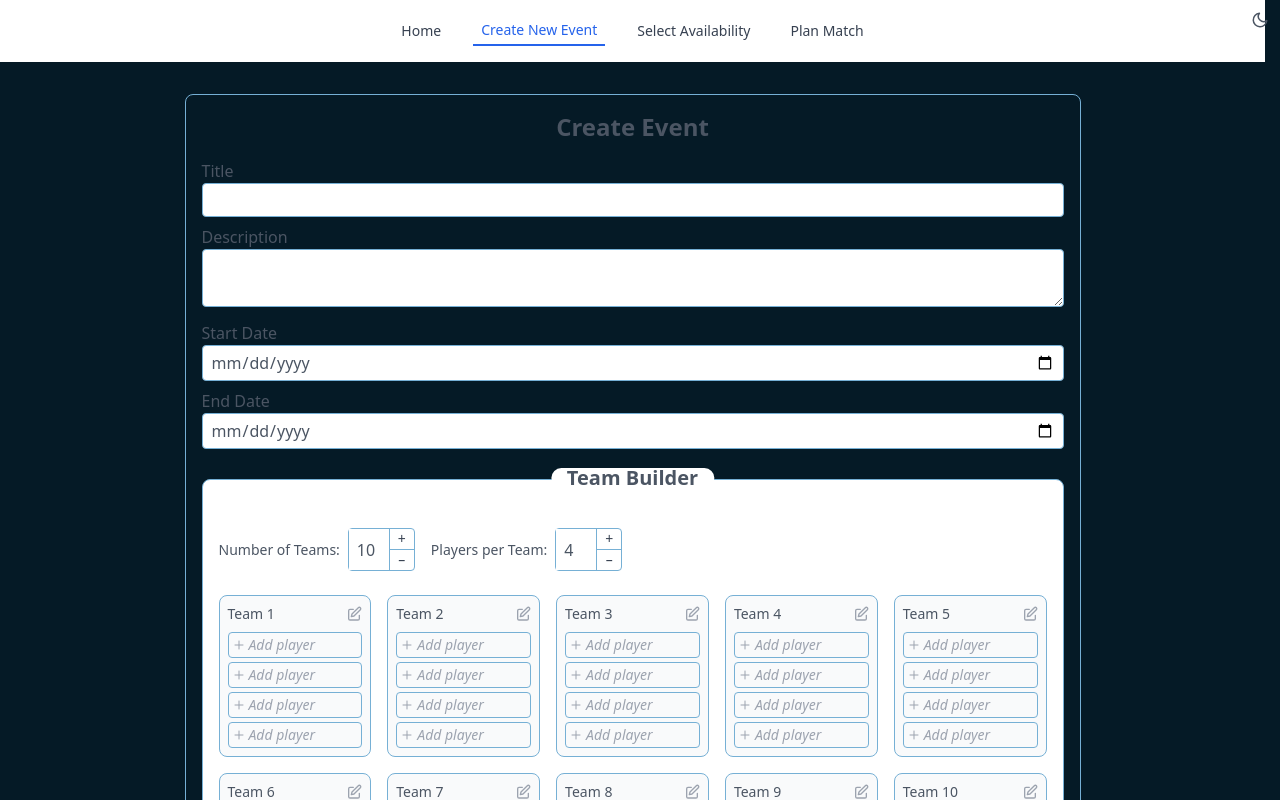
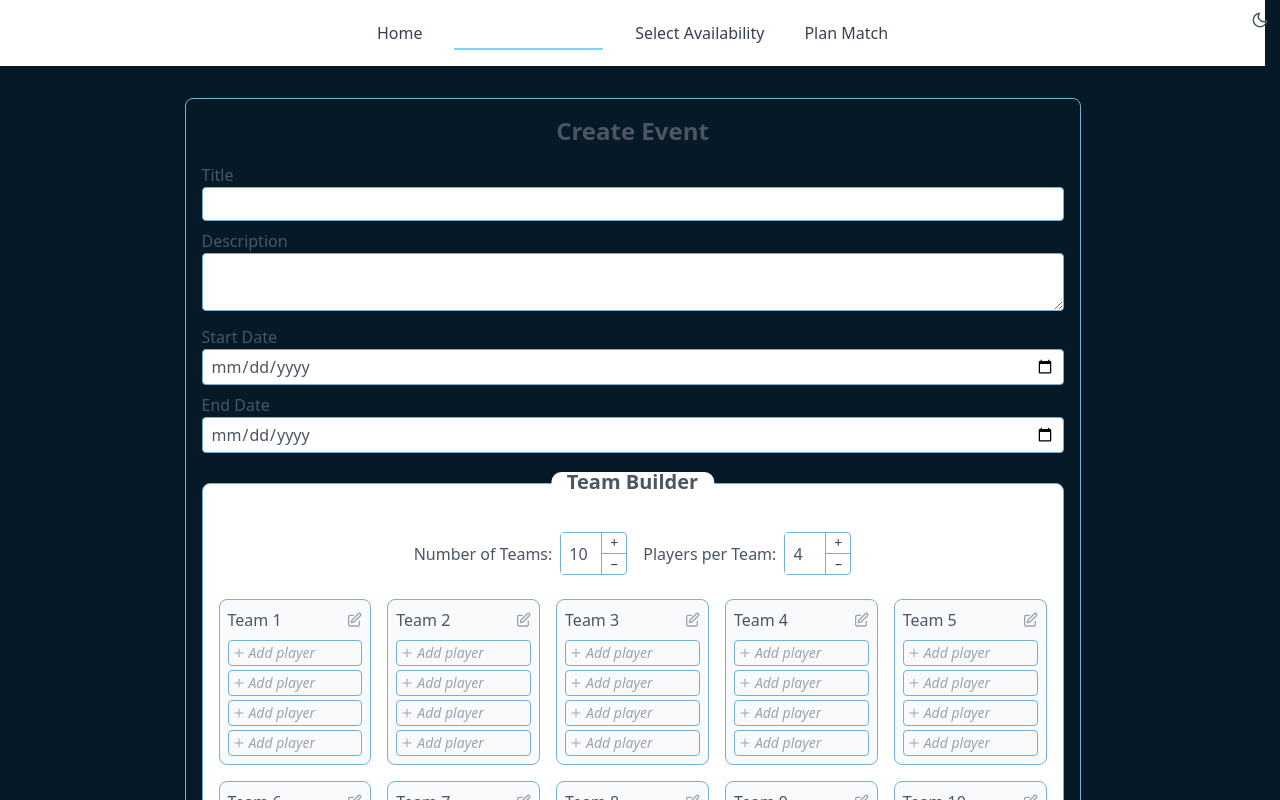
Before and after one commit to jazzorpheus/jof-scheduler, a React (Vite) app: page /create in a window 1280 px wide. Shown: the top 800 px of the page. Built offline with nearby package versions, Linux system fonts and the light colour scheme.

Commit message:
increase teamName size on editable rosters, reverse navbar links coloring from white, blue when focused, to blue, white when focused

```diff
--- a/src/components/EditableTeamRoster.jsx
+++ b/src/components/EditableTeamRoster.jsx
@@ -100,11 +100,14 @@ export default function EditableTeamRoster({
             onBlur={handleNameBlur}
             onKeyDown={handleNameKeyPress}
             autoFocus
-            className="px-1 text-sm font-medium w-full dark:bg-jof-blue-900"
+            className="px-1 text-md font-medium w-full dark:bg-jof-blue-900"
           />
         ) : (
           <>
-            <span className="text-sm font-medium" onClick={handleNameClick}>
+            <span
+              className="text-md font-medium text-center"
+              onClick={handleNameClick}
+            >
               {teamName}
             </span>
             <svg
--- a/src/components/TeamBuilder.jsx
+++ b/src/components/TeamBuilder.jsx
@@ -40,7 +40,7 @@ function NumTeamsInput() {
 
   return (
     <label className="flex items-center space-x-2">
-      <span className="text-sm font-medium dark:text-sky-300">
+      <span className="text-md font-medium dark:text-sky-300">
         Number of Teams:
       </span>
       <div className="flex items-stretch border border-jof-blue-light rounded">
@@ -108,7 +108,7 @@ function RosterSizeInput() {
 
   return (
     <label className="flex items-center space-x-2">
-      <span className="text-sm font-medium dark:text-sky-300">
+      <span className="text-md font-medium dark:text-sky-300">
         Players per Team:
       </span>
       <div className="flex items-stretch border border-jof-blue-light rounded">
@@ -155,7 +155,7 @@ export default function TeamBuilder() {
         </div>
 
         {/* Controls row */}
-        <div className="flex items-center space-x-4 mt-8 w-full">
+        <div className="flex flex-wrap md:flex-nowrap justify-center items-center gap-4 mt-8 w-full">
           <NumTeamsInput />
           <RosterSizeInput />
         </div>
--- a/src/routes/__root.jsx
+++ b/src/routes/__root.jsx
@@ -113,9 +113,9 @@ const RootLayout = () => {
               key={to}
               to={to}
               className="
-               px-2 py-1 font-medium text-gray-700  text-center min-[0px]:text-sm hover:border-b-2
-              hover:border-blue-600 [&.active]:text-blue-600  [&.active]:border-b-2 [&.active]:border-blue-600
-              dark:text-white dark:[&.active]:text-blue-300 dark:hover:border-blue-400 dark:[&.active]:border-blue-400"
+              px-2 py-1 font-medium text-gray-700 text-sm sm:text-base md:text-md text-center hover:border-b-2
+              hover:border-sky-300 [&.active]:text-white [&.active]:border-b-2 [&.active]:border-sky-300
+              dark:text-sky-300 dark:[&.active]:text-white dark:hover:text-white dark:hover:border-sky-300"
             >
               {label}
             </Link>
```
Also changed, not shown: 1 other file (tests, documents, lock files or other folders).
